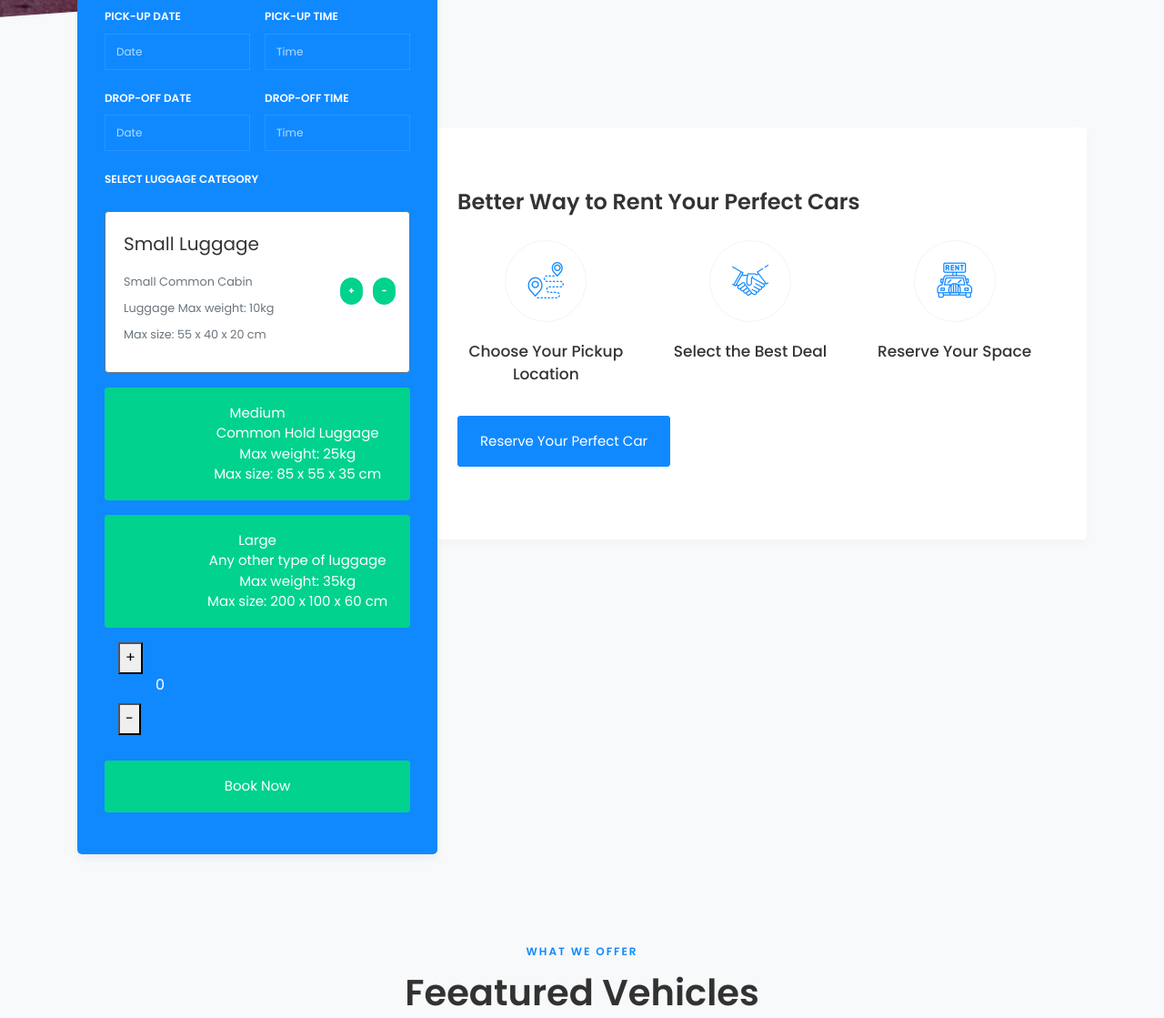
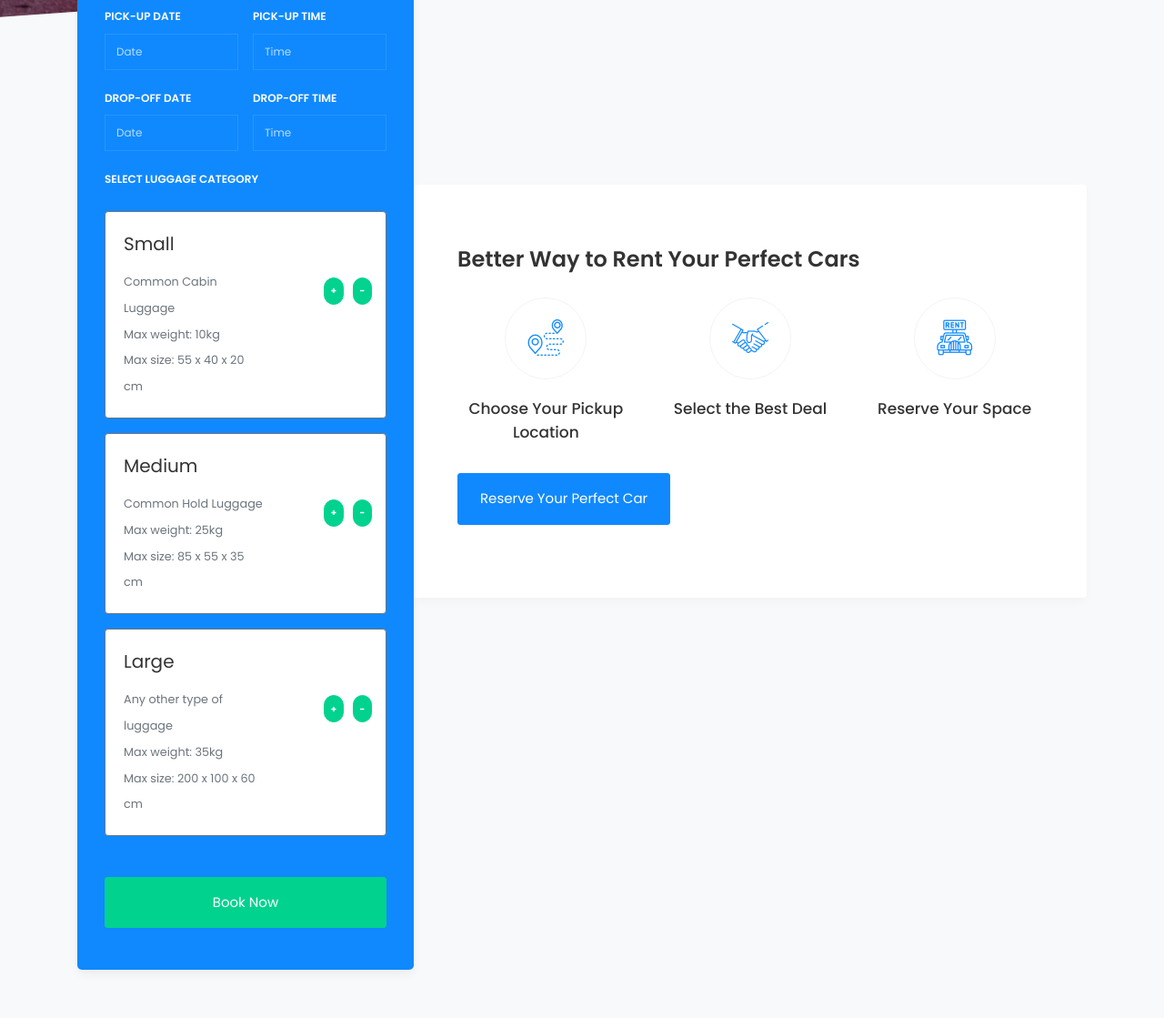
Before and after one commit to GunjanKadel/TravelLight, a plain HTML site: page index.html in a window 1280 px wide. Shown: the part 806-1925 px from the top of the page at 91% size. Drawn offline with Linux system fonts and the light colour scheme; some packages are replaced by stand-ins of ours; no server answers; files whose address does not match are found by name.

Commit message:
Category updated

```diff
--- a/index.html
+++ b/index.html
@@ -136,10 +136,10 @@
                       <div class="row">
                         <div class="col-8">
                           <div class="card-body">
-                            <h5 class="card-title">Small Luggage</h5>
-                            <p class="card-text text-secondary"><small>Small
-                              Common Cabin Luggage
-                              Max weight: 10kg
+                            <h5 class="card-title">Small</h5>
+                            <p class="card-text text-secondary"><small>
+                              Common Cabin Luggage <br>
+                              Max weight: 10kg <br>
                               Max size: 55 x 40 x 20 cm</small></p>
                           </div>
                         </div>
@@ -154,25 +154,50 @@
                         </div>
                       </div>
                     </div>
+                    <div class="card  border border-secondary border-5 mb-3 max-width:18rem">
+                      <div class="row">
+                        <div class="col-8">
+                          <div class="card-body">
+                            <h5 class="card-title">Medium</h5>
+                            <p class="card-text text-secondary"><small>
+                              Common Hold Luggage <br>
+                              Max weight: 25kg<br>
+                              Max size: 85 x 55 x 35 cm</small></p>
+                          </div>
+                        </div>
+                        <div class="col-4">
+                          <div class="container py-4 justify-content-start">
+                            <div class="d-flex my-4 py-4">
+                              <button class = "btn btn-secondary btn-circle btn-sm" onclick="increment()">+</button>
+                              <h2 id="counting">0</h2>
+                              <button class = "btn btn-secondary btn-circle btn-sm" onclick="decrement()">-</button>
+                            </div>
+                          </div>
+                        </div>
+                      </div>
+                    </div>
 
-                    <div class="form-group">
-                      <input type="submit" value="Medium
-                      Common Hold Luggage
-                      Max weight: 25kg
-                      Max size: 85 x 55 x 35 cm" class="btn btn-secondary py-3 px-4">
-                    </div>
-                    <div class="form-group">
-                      <input type="submit" value="Large
-                      Any other type of luggage
-                      Max weight: 35kg
-                      Max size: 200 x 100 x 60 cm" class="btn btn-secondary py-3 px-4">
-                    </div>
-                  <div class="container">
-                    <!-- adding button and heading to show the digits -->
-                    <!--increment() and decrement() functions on button click-->
-                        <button onclick="increment()">+</button>
-                        <h2 id="counting">0</h2>
-                        <button onclick="decrement()">-</button>
+                    <div class="card  border border-secondary border-5 mb-3 max-width:18rem">
+                      <div class="row">
+                        <div class="col-8">
+                          <div class="card-body">
+                            <h5 class="card-title">Large</h5>
+                            <p class="card-text text-secondary"><small>
+                              Any other type of luggage<br>
+                              Max weight: 35kg<br>
+                              Max size: 200 x 100 x 60 cm</small></p>
+                          </div>
+                        </div>
+                        <div class="col-4">
+                          <div class="container py-4 justify-content-start">
+                            <div class="d-flex my-4 py-4">
+                              <button class = "btn btn-secondary btn-circle btn-sm" onclick="increment()">+</button>
+                              <h2 id="counting">0</h2>
+                              <button class = "btn btn-secondary btn-circle btn-sm" onclick="decrement()">-</button>
+                            </div>
+                          </div>
+                        </div>
+                      </div>
                     </div>
 			            <div class="form-group">
                     <label for="" class="label"></label>
```
